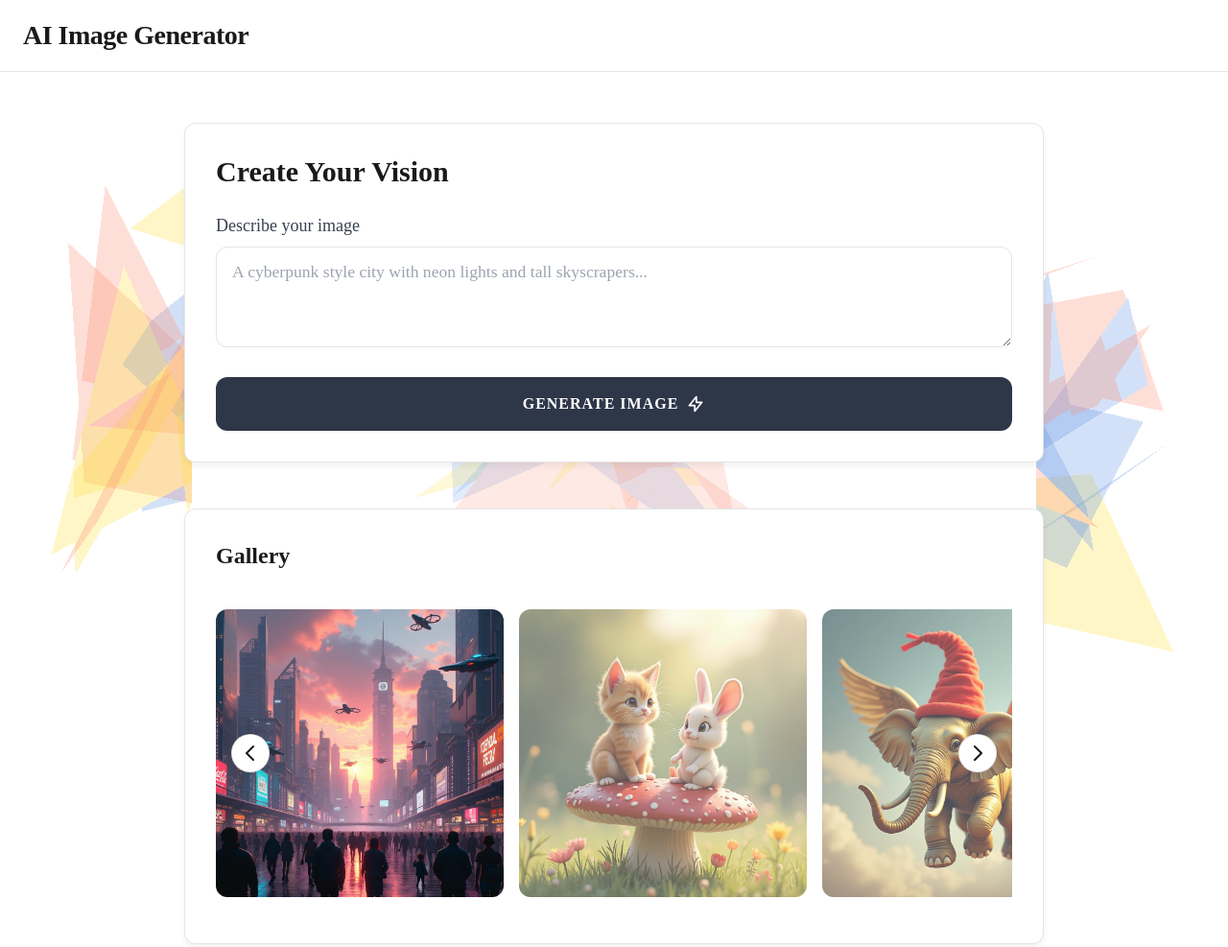
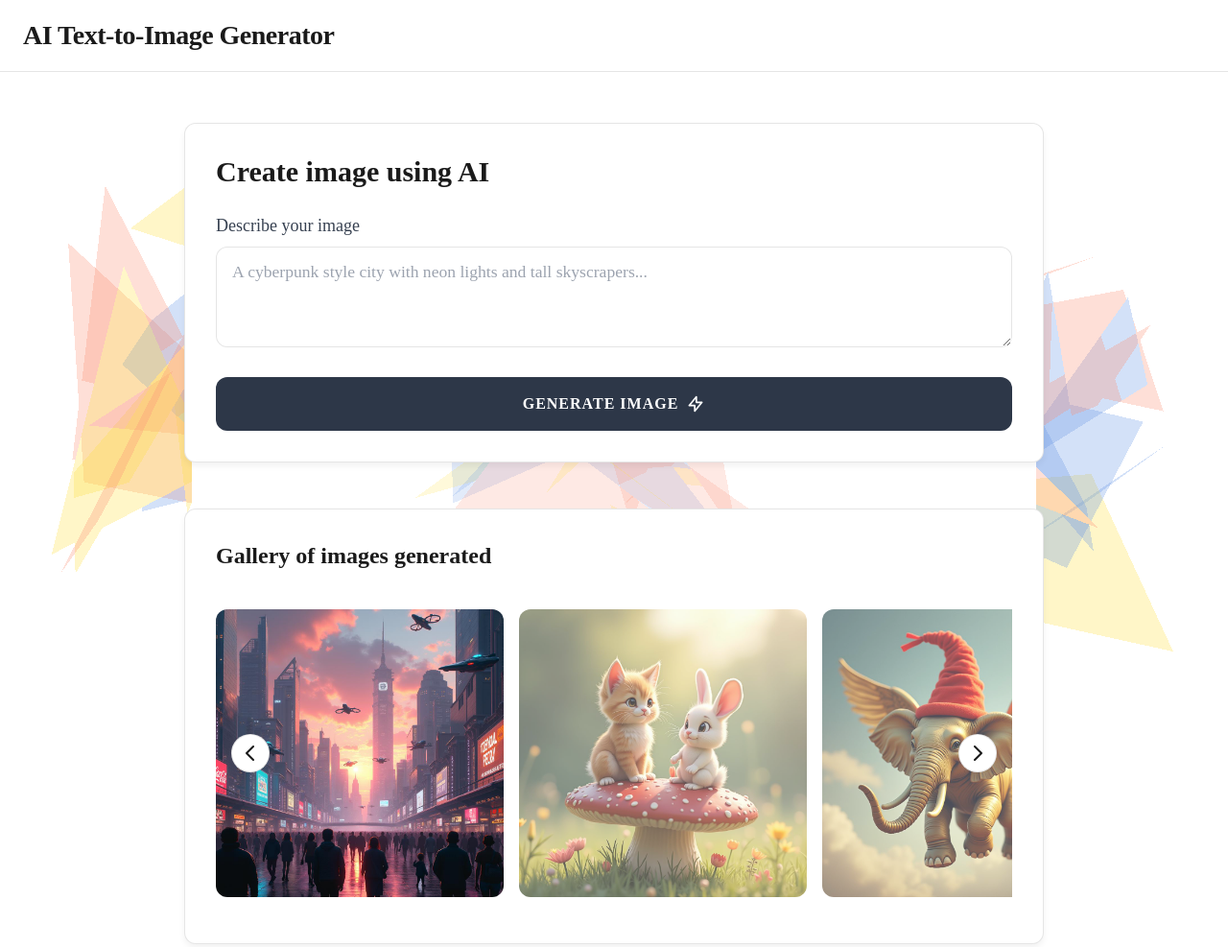
Before and after one commit to mavericksxx/beyondpixels, a website: page public/index.html in a window 1280 px wide. Shown: the whole page at 96% size. Drawn offline with nearby package versions, Linux system fonts and the light colour scheme; animation ran at ten frames a second.

Commit message:
updated text elements

```diff
--- a/public/index.html
+++ b/public/index.html
@@ -17,7 +17,7 @@
         <div class="container mx-auto px-6 py-4">
             <div class="flex items-center justify-between">
                 <div class="flex items-center space-x-4">
-                    <h1 class="logo-text">AI Image Generator</h1>
+                    <h1 class="logo-text">AI Text-to-Image Generator</h1>
                 </div>
             </div>
         </div>
@@ -27,7 +27,7 @@
         <div class="max-w-4xl mx-auto">
             <!-- input glassmorphic design card -->
             <div class="glass-card p-8 rounded-xl mb-8 fade-in">
-                <h2 class="text-3xl font-bold mb-6">Create Your Vision</h2>
+                <h2 class="text-3xl font-bold mb-6">Create image using AI</h2>
                 <div class="space-y-6">
                     <div>
                         <label for="text-input" class="block text-lg font-medium mb-2 text-gray-700">
@@ -76,7 +76,7 @@
 
             <!-- img carousel -->
             <div class="glass-card p-8 rounded-xl mt-12">
-                <h3 class="text-2xl font-semibold mb-6">Gallery</h3>
+                <h3 class="text-2xl font-semibold mb-6">Gallery of images generated</h3>
                 <div class="carousel">
                     <button class="carousel-arrow left" onclick="moveCarousel(1)">
                         <svg fill="none" stroke="currentColor" viewBox="0 0 24 24">
```
